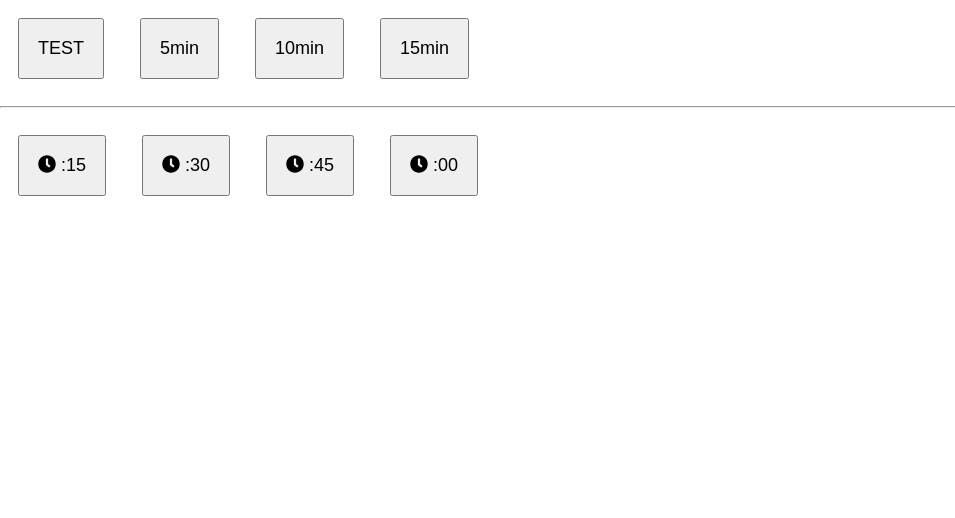
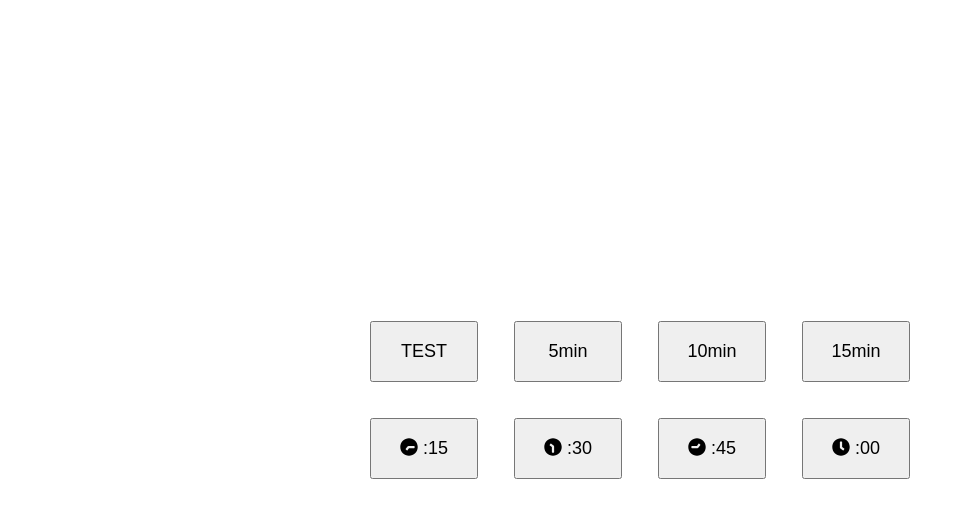
Before and after one commit to SjurWarEagle/nadin-timer, an Angular app: page /#/ in a window 1280 px wide. Shown: the top 518 px of the page, without its empty margins (0-955 px from the left). Built offline with nearby package versions, Linux system fonts and the light colour scheme.

Commit message:
* improve visuals for time selection * add back-button for timer

```diff
--- a/src/app/app.module.ts
+++ b/src/app/app.module.ts
@@ -7,7 +7,7 @@ import { BrowserAnimationsModule } from '@angular/platform-browser/animations';
 import { TimeSelectComponent } from './components/time-select/time-select.component';
 import { RunTimerComponent } from './components/run-timer/run-timer.component';
 import {FaIconLibrary, FontAwesomeModule } from '@fortawesome/angular-fontawesome';
-import { faClock } from '@fortawesome/free-solid-svg-icons';
+import { faClock, faHistory } from '@fortawesome/free-solid-svg-icons';
 import {MatTooltipModule} from '@angular/material/tooltip';
 import {MatFormFieldModule} from '@angular/material/form-field';
 import {MatInputModule} from '@angular/material/input';
@@ -33,7 +33,7 @@ import {MatInputModule} from '@angular/material/input';
 })
 export class AppModule {
   constructor(private library: FaIconLibrary) {
-    library.addIcons(faClock);
+    library.addIcons(faClock, faHistory);
   }
 
 }
--- a/src/app/components/run-timer/run-timer.component.html
+++ b/src/app/components/run-timer/run-timer.component.html
@@ -3,3 +3,11 @@
   <app-status-logo [seconds]="seconds" [minutes]="minutes"></app-status-logo>
   <span class="time seconds">{{ seconds }}</span>
 </div>
+
+<div class="back"
+     matTooltip="zur Zeitauswahl"
+>
+  <a [routerLink]="['/']">
+    <fa-icon [icon]="['fas', 'history']"></fa-icon>
+  </a>
+</div>
--- a/src/app/components/run-timer/run-timer.component.scss
+++ b/src/app/components/run-timer/run-timer.component.scss
@@ -22,3 +22,9 @@
 
 .minutes {
 }
+
+.back{
+  position: absolute;
+  right: 1em;
+  top: 0.5em;
+}
--- a/src/app/components/time-select/time-select.component.html
+++ b/src/app/components/time-select/time-select.component.html
@@ -1,6 +1,7 @@
 <div class="all-times">
+  <div class="time-absolute">
     <button mat-raised-button
-          matTooltip="nur yum Testen, sehr kurze Yeit"
+            matTooltip="nur yum Testen, sehr kurze Zeit"
             (click)="startTimerMinutes(0.1)"
             class="time"
     >
@@ -31,13 +32,15 @@
       15min
     </button>
 
-  <hr>
+  </div>
+
+  <div class="time-relative">
     <button mat-raised-button
             matTooltip="bis Viertel nach"
             (click)="untilQuarterPast()"
             class="time"
     >
-    <fa-icon [icon]="['fas', 'clock']"></fa-icon>
+      <fa-icon [icon]="['fas', 'clock']" rotate="90"></fa-icon>
       :15
     </button>
 
@@ -46,7 +49,7 @@
             (click)="untilHalfPast()"
             class="time"
     >
-    <fa-icon [icon]="['fas', 'clock']"></fa-icon>
+      <fa-icon [icon]="['fas', 'clock']" rotate="180"></fa-icon>
       :30
     </button>
 
@@ -55,7 +58,7 @@
             (click)="untilQuarterBefore()"
             class="time"
     >
-    <fa-icon [icon]="['fas', 'clock']"></fa-icon>
+      <fa-icon [icon]="['fas', 'clock']" rotate="270"></fa-icon>
       :45
     </button>
 
@@ -68,3 +71,4 @@
       :00
     </button>
   </div>
+</div>
--- a/src/app/components/time-select/time-select.component.scss
+++ b/src/app/components/time-select/time-select.component.scss
@@ -1,9 +1,32 @@
-.all-times{
-  font-size: large;
+.all-times {
+  height: 100vh;
+  display: grid;
+  justify-content: center;
+  align-items: center;
+  align-self: center;
+  grid-template-rows: 1fr auto auto 1fr;
+  grid-template-areas:
+  ". . ."
+  ". absolute ."
+  ". relative . "
+  ". . . "
 }
 
-.time{
+.time-absolute {
+  grid-area: absolute;
+  display: flex;
+  justify-self: center;
+}
+
+.time-relative {
+  grid-area: relative;
+  display: flex;
+  justify-self: center;
+}
+
+.time {
   margin: 1em;
   padding: 1em;
   font-size: large;
+  width: 6em;
 }
```
Lines whose indentation alone changed are shown as unchanged.
